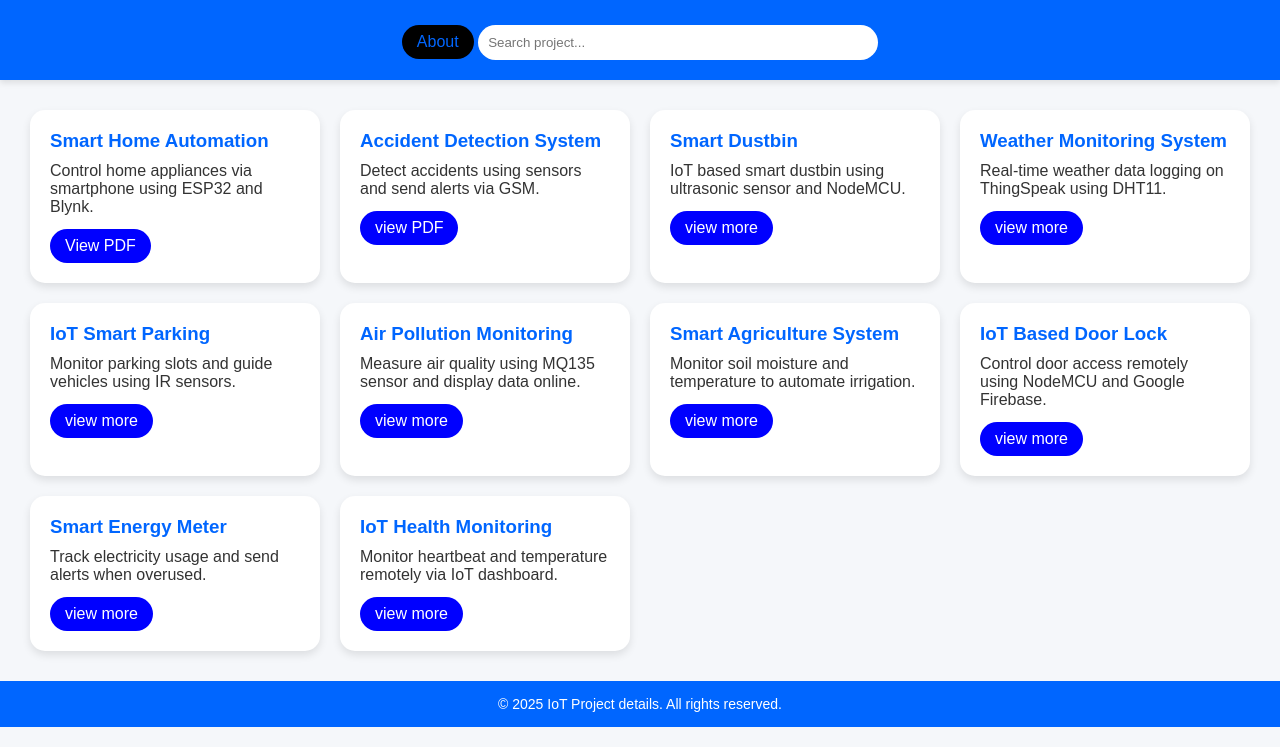
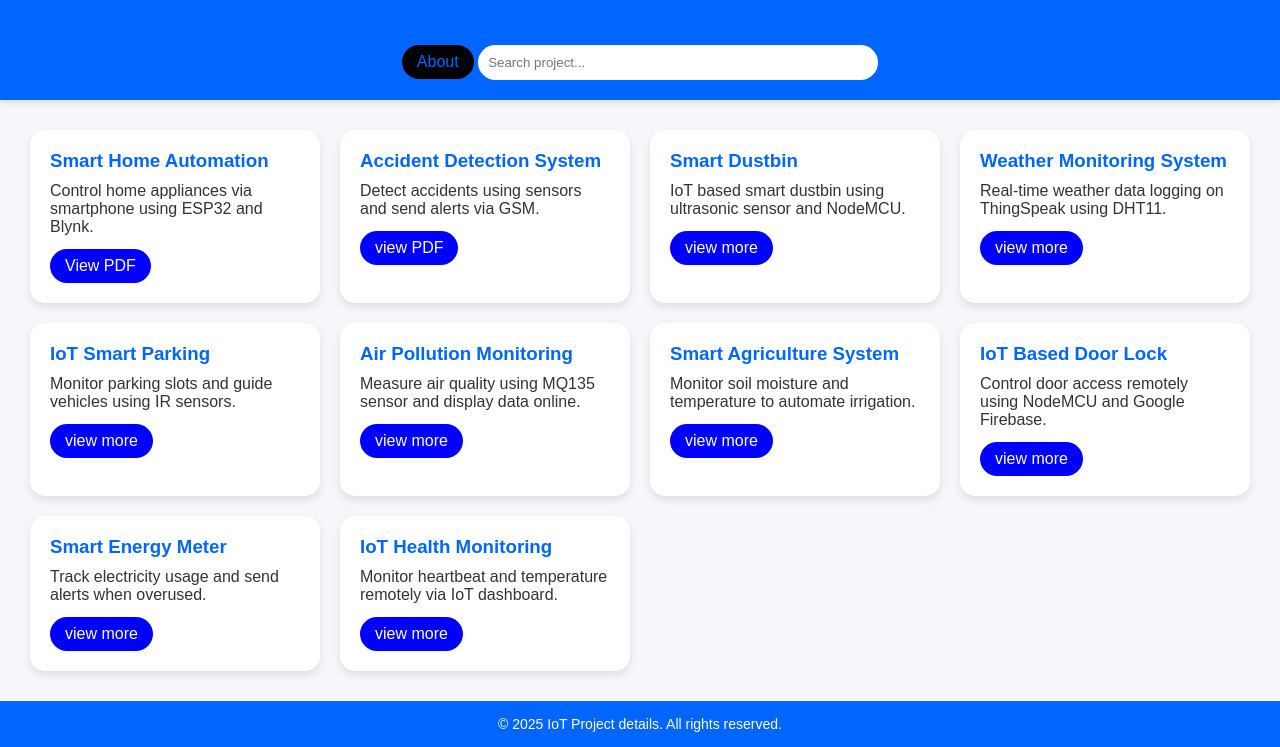
Before and after one commit to dhanush6-cv/iotprojects, a plain HTML site: page index.html in a window 1280 px wide. Shown: the part 67-814 px from the top of the page. Drawn offline with Linux system fonts and the light colour scheme.

Commit message:
Update index.html

```diff
--- a/index.html
+++ b/index.html
@@ -14,7 +14,7 @@
 <style>
 .btn-about {
   display: inline-block;
-  margin-top: 30px;
+  margin-top: 50px;
   background: black;
   color: #0066ff;
   padding: 8px 15px;
```
